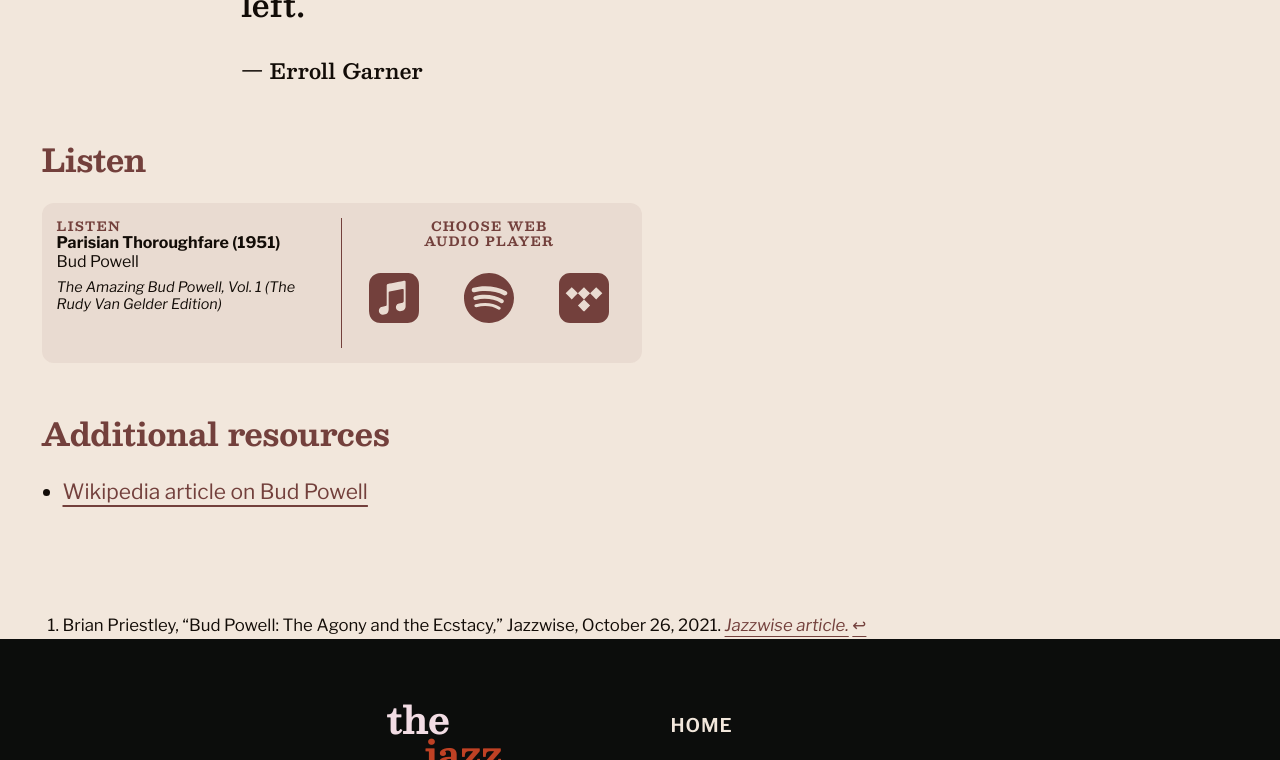
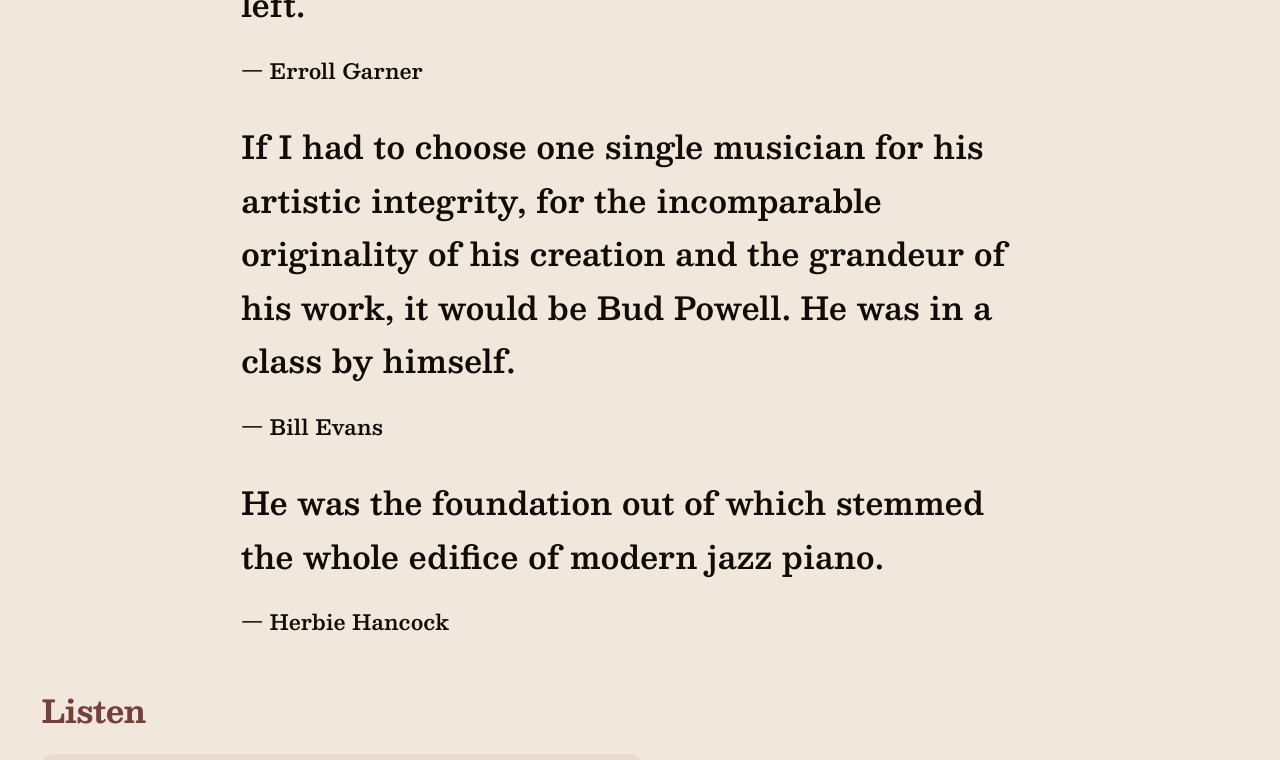
Before and after one commit to legion80/jazzpianists-org, a Jekyll site: the page built from collections/_people/Powell-Bud.md, in a window 1280 px wide and 900 px high, scrolled down 3635 px, cut to the strip 140-900 px from the top of the window. Built offline with Jekyll 4.4.1, drawn with Linux system fonts in a browser that asks for light colours.

Commit message:
Add quotes for Bud Powell

```diff
--- a/collections/_people/Powell-Bud.md
+++ b/collections/_people/Powell-Bud.md
@@ -21,6 +21,10 @@ albums:
 quotes:
     -   quote: "[Bud Powell] was another Tatum, only much more modern, adding to what Tatum had already laid down for the classical pianists and for everybody. I always say Tatum was the master and that Bud developed what the master left."
         author: Erroll Garner
+    -   quote: "If I had to choose one single musician for his artistic integrity, for the incomparable originality of his creation and the grandeur of his work, it would be Bud Powell. He was in a class by himself."
+        author: Bill Evans
+    -   quote: He was the foundation out of which stemmed the whole edifice of modern jazz piano.
+        author: Herbie Hancock
 ---
 {%- capture tagline -%}
 "the definitive pianist of the bebop era" — Dizzy Gillespie
```
